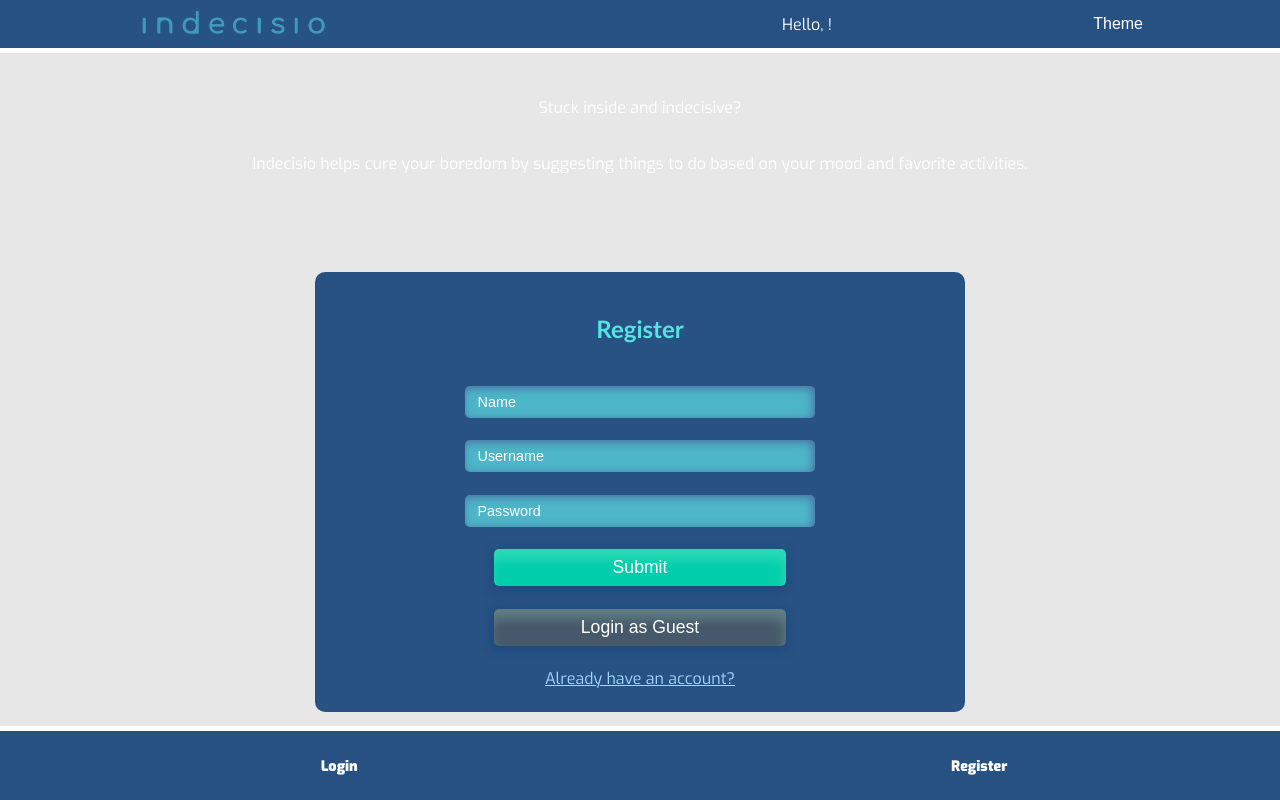
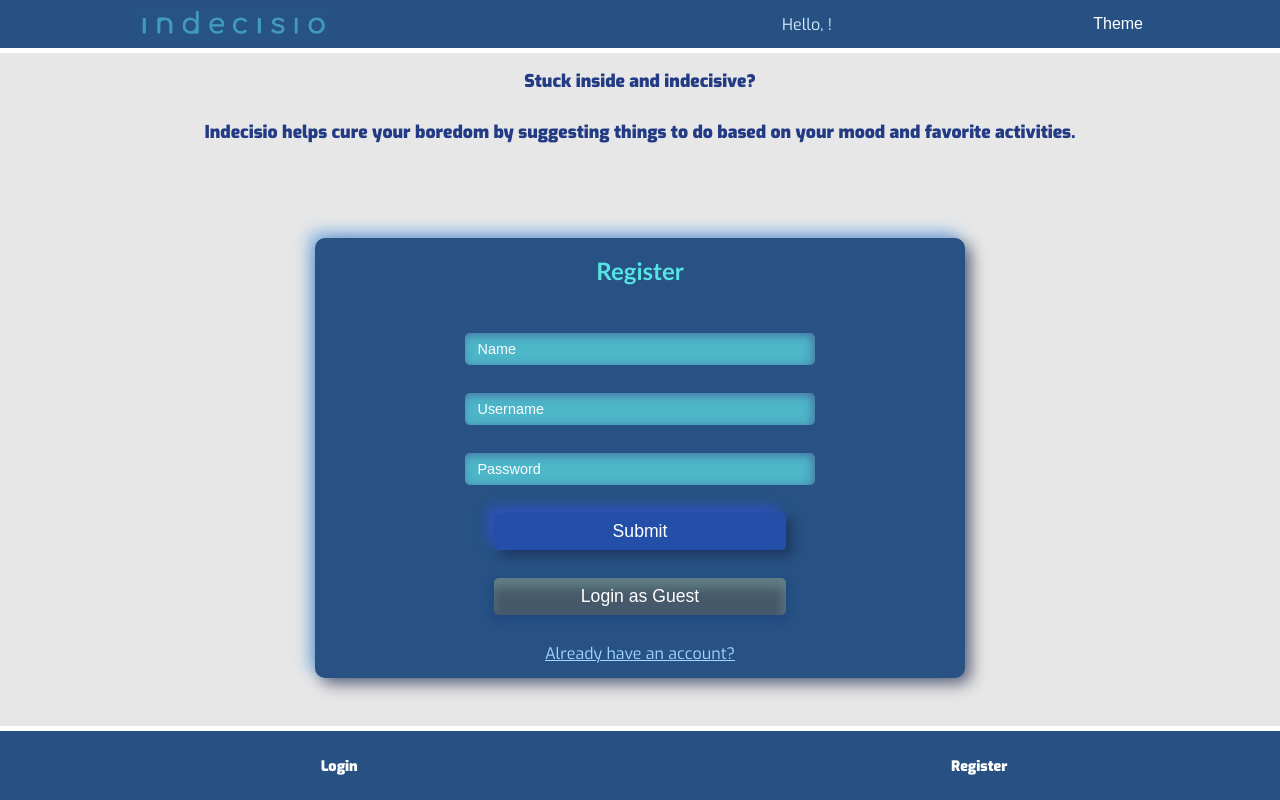
Before and after one commit to thinkful-ei-jaguar/Indecisio-client, a React (Create React App) app: page / in a window 1280 px wide. Built offline with nearby package versions, Linux system fonts and the light colour scheme; a web font is replaced by a local one.

Commit message:
Adds commit message right here and here

```diff
--- a/package.json
+++ b/package.json
@@ -10,6 +10,7 @@
     "prop-types": "^15.7.2",
     "react": "^16.13.1",
     "react-dom": "^16.13.1",
+    "react-pure-loaders": "^3.0.1",
     "react-router-dom": "^5.1.2",
     "react-scripts": "3.4.1",
     "react-switch": "^5.0.1"
--- a/src/components/ActivityForm/ActivityForm.css
+++ b/src/components/ActivityForm/ActivityForm.css
@@ -8,10 +8,11 @@
     flex-basis: 60vw;
     border-radius: 10px;
     flex-flow: column nowrap;
-    box-shadow: none;
+
     min-height: 55vh;
-    background-blend-mode: overlay;
     background-color: var(--main-fg);
+    box-shadow: 6px 6px 16px rgba(10, 16, 51, 0.59),
+    -6px -6px 16px rgba(57, 145, 233, 0.57);
 
 
 }
@@ -19,7 +20,7 @@
 .activity-form {
     min-width: 50%;
     display: flex;
-    justify-content: space-evenly;
+    justify-content: space-around;
     flex-flow: column wrap;
     flex-basis: 40vh;
     align-items: center;
@@ -36,9 +37,10 @@ input:focus  {
 }
 
 .activity-form > h2 {
-    color: var(--accent-one);
+    color: var(--accent-two);
     font-size: 3vh;
-    font-family: "Gill Sans";
+    font-family: "Gill Sans", monospace;
+    margin-top: .5vh;
 }
 
 
@@ -73,17 +75,17 @@ input:focus  {
 .button-primary {
     border: none;
     cursor: pointer;
-    background-color: hsl(170, 97%, 41%);
+    background-color: #234fa9;
     color: white;
     padding: 1vh 1vw;
     border-radius: 5px;
     text-align: center;
     width: 45%;
     font-size: 2.2vh;
-    box-shadow: -2px 10px 11px 0 inset rgba(189, 255, 226, 0.22),
-                 -1px 3px 9px 3px rgba(25, 62, 124, 0.4);
+    box-shadow: 6px 6px 12px rgba(21, 33, 66, 0.52),
+                 -6px -6px 12px rgba(50, 86, 231, 0.62);
     transition-property: background;
-    transition-duration: 1s;
+    transition-duration: .5s;
     transition-timing-function: ease-in-out;
 
 
@@ -93,27 +95,27 @@ input:focus  {
     border: none;
 }
 .button-primary:hover {
-    background-color: hsl(155, 79%, 40%);
+    background-color: hsl(220, 57%, 40%);
 
 }
 .button-primary:active {
-    background-color: hsl(142, 94%, 39%);
-    box-shadow: -2px 10px 11px 0 inset rgba(189, 255, 226, 0.22),
-    -1px 3px 3px 3px inset rgba(25, 62, 124, 0.43);
+    background-color:  hsl(220, 57%, 60%);
+    box-shadow: 6px 6px 16px inset rgba(21, 33, 66, 0.52),
+    -6px -6px 16px inset rgba(40, 123, 255, 0.57);
 
 }
 
 .button-cancel {
     border: none;
-    color: #db5b58;
+    color: #d9d7db;
     padding: 1vh 1vw;
     border-radius: 5px;
     cursor:pointer;
-    background: #8f9faf;
+    background: #6c74dd;
     font-size: 2.2vh;
     width: 45%;
-    box-shadow: -2px 10px 11px 0 inset rgba(189, 255, 226, 0.22),
-    -1px 3px 3px 3px rgba(25, 62, 124, 0.43);
+    box-shadow:  -6px -6px 16px rgba(148, 81, 255, 0.65),
+    6px 6px 16px rgba(21, 33, 66, 0.52);
     transition-property: background;
     transition-duration: 1s;
     transition-timing-function: ease-in-out;
@@ -125,14 +127,14 @@ input:focus  {
 }
 
 .button-cancel:hover {
-    background-color: rgba(187, 128, 138, 0.9);
+    background-color: rgba(116, 71, 187, 0.9);
     color: white;
 
 }
 
 .button-cancel:active {
-    background-color: #d64a4d;
-    color: white;
+    background-color: #715cd6;
+    color: #dde0ff;
     box-shadow: -2px 10px 11px 0 inset rgba(189, 255, 226, 0.22),
     -1px 3px 3px 3px inset rgba(25, 62, 124, 0.43);
 }
--- a/src/components/ActivityForm/ActivityForm.js
+++ b/src/components/ActivityForm/ActivityForm.js
@@ -9,16 +9,17 @@ export default class ActivityForm extends React.Component {
 		this.state = {
 			name: '',
 			description: '',
+			category: '',
 			toDashboard: false,
 			error: null
 		}};
-
+	/*
 	static defaultProps = {
 		onSubmitActivitySuccess: () => {
 			this.location.push("/dashboard");
 		}
 	};
-
+	*/
 
 
 	clearError = () => {
@@ -35,13 +36,13 @@ export default class ActivityForm extends React.Component {
 	};
 
 	handleReset = (event) => {
-		console.log('Reset form')
+		console.log('Reset form');
 		event.preventDefault();
 		this.setState({
 			name: '',
 			description: ''
 		})
-	}
+	};
 
 	handleSubmit = (event) => {
 		console.log('Submitting: ' + this.state);
@@ -67,7 +68,7 @@ export default class ActivityForm extends React.Component {
 
 
 	render() {
-		const { name, description, toDashboard, error } = this.state;
+		const { name, category, description, toDashboard, error } = this.state;
 
 		if(toDashboard) {
 			return <Redirect to="/dashboard" />
@@ -90,6 +91,19 @@ export default class ActivityForm extends React.Component {
 					       value={name}
 							required
 						/>
+					<label
+						className='form-input-label'
+						htmlFor="category">
+						Name
+					</label>
+					<input className='activity-form-text-input'
+					       name="category"
+					       placeholder='category'
+					       type="text"
+					       onChange={this.handleChange}
+					       value={category}
+					       required
+					/>
 					<label
 						className='form-input-label'
 						htmlFor="description">
--- a/src/components/Dashboard/Dashboard.css
+++ b/src/components/Dashboard/Dashboard.css
@@ -3,7 +3,8 @@
 #dashboard-wrapper {
    margin: 10vh auto;
    display: flex;
-   max-width: 500px;
+   max-width: 600px;
+    padding: 5vh 5vw;
    justify-content: space-between;
     align-items: center;
    flex-basis: 60vw;
@@ -17,14 +18,14 @@
 }
 
 .dashboard {
-   min-width: 75vw;
+   max-width: 75%;
     max-height: 65vh;
    display: flex;
    justify-content: space-between;
    flex-flow: column-reverse wrap;
     align-items: center;
    flex-basis: 40vh;
-   align-items: center;
+
    flex-grow: 4;
    min-height: 90%;
 
@@ -40,7 +41,7 @@ input:focus  {
 .dashboard > h2 {
    color: var(--main-fg);
    font-size: 4vh;
-   font-family: "Gill Sans";
+    font-family: "Gill Sans", monospace;
 }
 
 
@@ -82,12 +83,12 @@ input:focus  {
    border-radius: 5px;
    min-width: 40%;
    font-size: 2.2vh;
-   box-shadow: -2px 10px 11px 0px inset rgba(189, 255, 226, 0.22),
+   box-shadow: -2px 10px 11px 0 inset rgba(189, 255, 226, 0.22),
                 -1px 3px 3px 3px rgba(25, 62, 124, 0.43);
    transition-property: background;
    transition-duration: .5s;
    transition-timing-function: linear;
-   border: none;
+
 
 }
 .button-primary:focus {
@@ -100,29 +101,33 @@ input:focus  {
 }
 .button-primary:active {
    background-color: hsl(180, 100%, 30%);
-   box-shadow: -2px 10px 11px 0px inset rgba(189, 255, 226, 0.22),
+   box-shadow: -2px 10px 11px  inset rgba(189, 255, 226, 0.22),
    -1px 3px 3px 3px inset rgba(25, 62, 124, 0.43);
    border: none;
 }
-
+button.get-random-button {
+    width: 100%;
+}
 .display-random-activity, .display-chosen-activity {
-  min-width: 100%;
+  max-width: 100%;
 }
 
 .display-random-activity > p {
-    padding: .5vh 2vw;
+    padding: .3vh .5vw;
 }
 
 .display-random-activity > button {
     margin: 1vh 1vw;
 }
 
-#dashboard-wrapper > section > button
+#dashboard-wrapper > section > button {
+    background: inherit;
+}
 
 
 li.activity-list-item {
 
-  max-width: 90%;
+  max-width: 100%;
   list-style-type: none;
 
   margin-bottom: 0.5em;
@@ -133,8 +138,8 @@ li.activity-list-item {
 }
 
 .activity-list {
-
-    height: 60%;
+    padding: 0;
+    height: 58%;
     overflow: hidden;
     margin-top: 0;
 }
@@ -142,7 +147,7 @@ li.activity-list-item {
 
 .result-wrapper {
     height: 70vh;
-
+    padding: 0;
     display: flex;
     flex-flow: column-reverse nowrap;
     justify-content: space-between;
--- a/src/components/LoginForm/LoginForm.js
+++ b/src/components/LoginForm/LoginForm.js
@@ -6,50 +6,50 @@ import AuthApiService from '../services/auth-api-service';
 import './LoginForm.css';
 
 class LoginForm extends Component {
-    static contextType = UserContext
+    static contextType = UserContext;
 
-    state = { error: null }
+    state = { error: null };
 
-    firstInput = React.createRef()
+    firstInput = React.createRef();
 
     componentDidMount() {
         this.firstInput.current.focus()
     }
 
     handleLoginSuccess = () => {
-        const { location, history } = this.props
-        const destination = (location.state || {}).from || '/dashboard'
+        const { location, history } = this.props;
+        const destination = (location.state || {}).from || '/dashboard';
         history.push(destination)
     }
 
     handleLogin = (e) => {
-        e.preventDefault()
-        const {username, password} = e.target
+        e.preventDefault();
+        const {username, password} = e.target;
 
-        this.setState({ error: null })
+        this.setState({ error: null });
 
         AuthApiService.postLogin({
             username: username.value,
             password: password.value
         })
             .then(res => {
-                username.value = ''
-                password.value = ''
-                this.context.processLogin(res.authToken)
+                username.value = '';
+                password.value = '';
+                this.context.processLogin(res.authToken);
                 this.handleLoginSuccess()
             })
             .catch(res => {
                 this.setState({ error: res.error })
             })
-    }
+    };
 
     render() {
-        const { error } = this.state
+        const { error } = this.state;
         return (
             <>
             <section id='introduction'>
-                <p>Stuck inside and indecisive?</p>
-                <p>Indecisio helps cure your boredom by suggesting things to do based on your mood and favorite activities.</p>
+                <p>Welcome back!!!</p>
+                <p>We are so happy you have decided not to burden yourself with choice.</p>
             </section>
             <section id='form-wrapper'>
             <form className="login-form activity-form" onSubmit={e => this.handleLogin(e)}>
--- a/src/components/RegistrationForm/RegistrationForm.css
+++ b/src/components/RegistrationForm/RegistrationForm.css
@@ -1,11 +1,14 @@
 #introduction {
     text-align: center;
-    margin: 10vh 5vw;
-    line-height: 1.5em;
+    margin: 7vh 5vw 2vh 5vw;
+    line-height: .9em;
     display: flex;
+    font-size: 2.2vh;
+    font-weight: bold;
     flex-direction: column;
     justify-content: center;
     align-items: center;
+    color: var(--accent-two);
 }
 
 
--- a/src/components/contexts/ThemeContext.js
+++ b/src/components/contexts/ThemeContext.js
@@ -25,15 +25,15 @@ export function ThemeProvider (props) {
 		// if state changes, repaints the app
 	}, [dark]);
 
-	// rewrites set of css variablels/colors
+	// rewrites set of css variables/colors
 	const applyTheme = theme => {
 		const root = document.getElementsByTagName('html')[0];
 		root.style.cssText = theme.join(';');
-	}
+	};
 
 	const toggle = () => {
 		const body = document.getElementsByTagName('body')[0];
-		body.style.cssText = 'transition: background .5s ease';
+		body.style.cssText = 'transition: background 4s ease';
 
 		setDark(!dark);
 		window.localStorage.setItem('darkTheme', !dark);
@@ -50,17 +50,17 @@ export function ThemeProvider (props) {
 }
 
 const darkTheme = [
-	'--main-bg: #275283',
-	'--main-fg: #419ABE',
-	'--accent-one: #56e3e3',
-	'--accent-two: #6e97e7',
-	'--accent-three: #233A85'
-]
+	'--main-bg: hsl(212, 54%, 33%)', //dark blue
+	'--main-fg: hsl(197, 49%, 50%', //indecision blue
+//   '--accent-one: hsl(200, 58%, 43%)',// dark purple
+//	'--accent-three: hsl(180, 72%, 61%)', //light blue
+//	'--accent-two: hsl(220, 72%, 87%)' //mid bluish
+];
 
 const lightTheme = [
 	'--main-bg: #e7e7e7 ',
 	'--main-fg: #275283 ',
 	'--accent-one: #6e97e7',
 	'--accent-two: #233A85 ',
-	'--accent-three: #56e3e3 '
-]
+	'--accent-three: #56e3e3 ',
+];
--- a/src/index.css
+++ b/src/index.css
@@ -3,12 +3,21 @@
 
 :root {
   --main-bg: #275283;
-  --main-fg: #6e97e7;
-  --accent-one:#419ABE;
+
+  --main-fg: #002fab;
+  --accent-one: #419ABE;
   --accent-two: #00dae3;
   --accent-three: #233A85;
   --white: #fdfbfd;
   --light-text: #adf8ff;
+
+
+
+  --bg: #66b6fc; /* Old browsers */
+  --bg-grad3: -moz-linear-gradient(top, hsl(208,96%,69%) 0%, hsl(203,100%,85%) 100%); /* FF3.6-15 */
+  --bg-grad2: -webkit-linear-gradient(top, hsl(208,96%,69%) 0%,hsl(203,100%,85%) 100%); /* Chrome10-25,Safari5.1-6 */
+  --bg-grad: linear-gradient(to bottom, hsl(208,96%,69%) 0%,hsl(203,100%,85%) 100%); /* W3C, IE10+, FF16+, Chrome26+, Opera12+, Safari7+ */
+
 }
 
 
@@ -33,7 +42,7 @@ code {
 
 body {
   background-color: var(--main-bg);
-  color: white;
+    color: #d2edff;
 }
 h1,h2,h3,h4,h5 {
   color: var(--accent-three);
```
Also changed, not shown: 1 other file (tests, documents, lock files or other folders).
